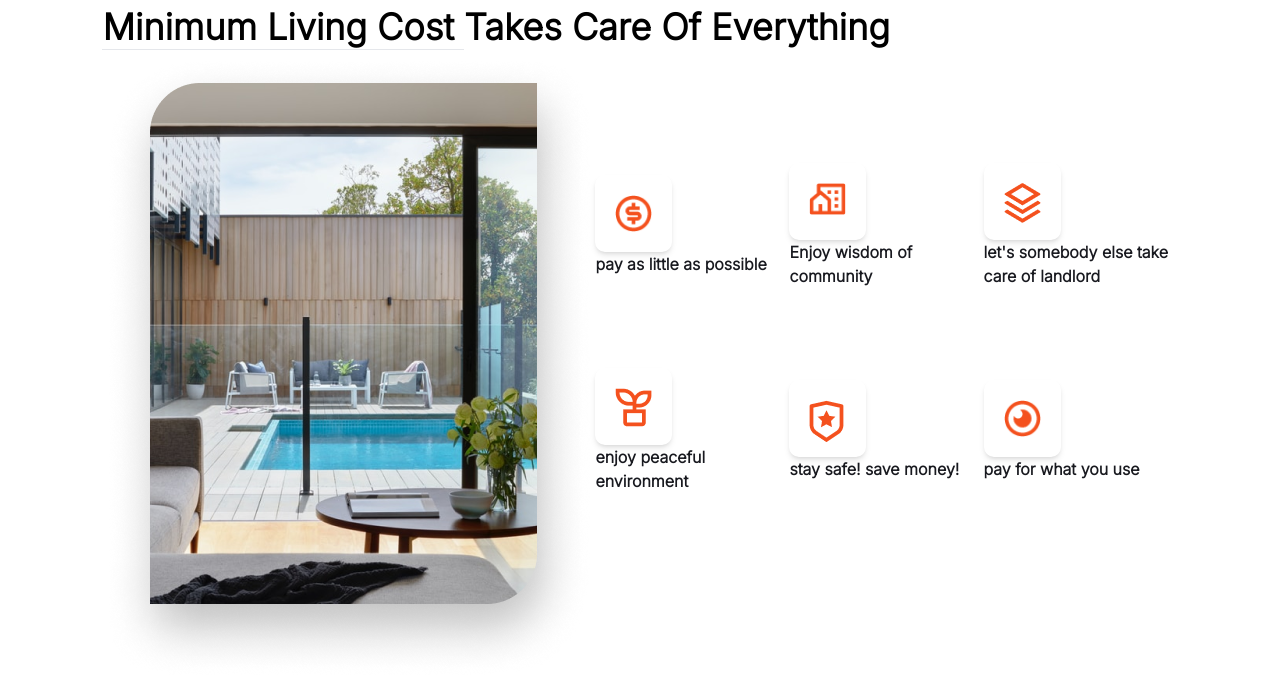
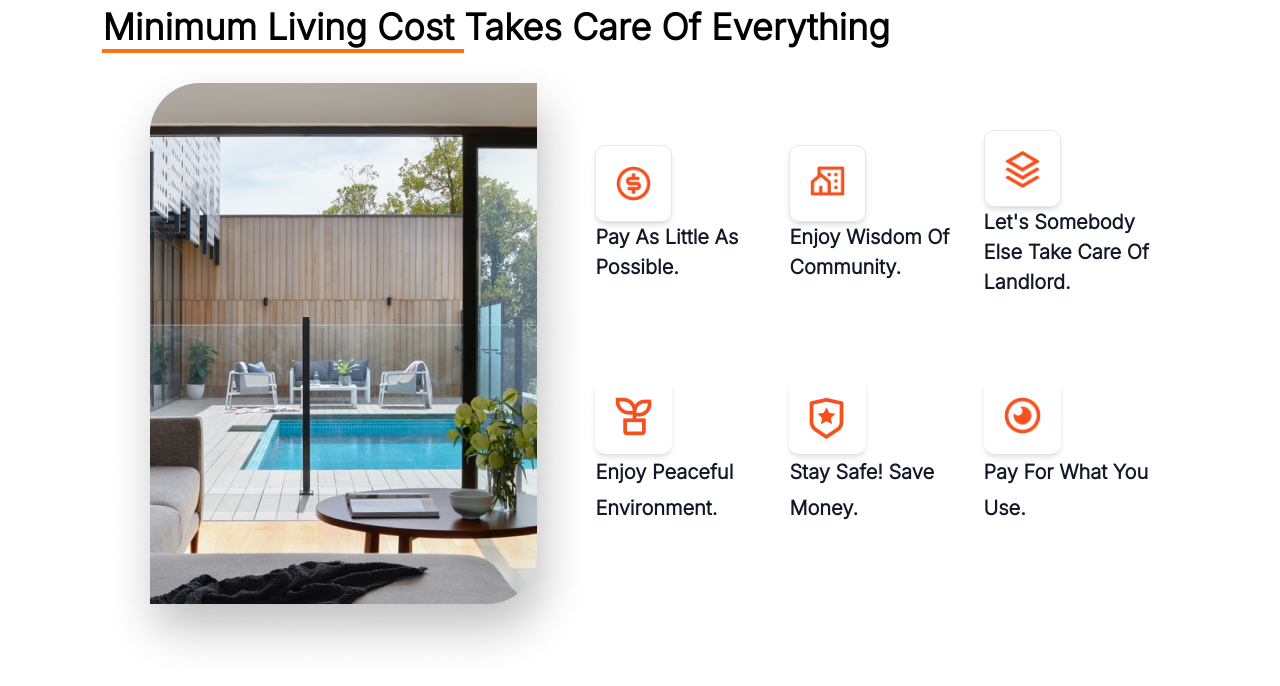
Before and after one commit to jesseemana/Rentals-Agency, a React (Vite) app: page / in a window 1280 px wide. Shown: the top 686 px of the page. Built offline with nearby package versions, Linux system fonts and the light colour scheme.

Commit message:
added border color

```diff
--- a/src/components/Desc.jsx
+++ b/src/components/Desc.jsx
@@ -8,8 +8,7 @@ export const Desc = () => {
       <h1 className="capitalize font-bold text-[36px]">
         {" "}
         <span
-          className="border border-b-#
-#F4511E border-l-0 border-r-0 border-t-0"
+          className="border border-b-orange-500 border-b-4 border-l-0 border-r-0 border-t-0"
         >
           {" "}
           minimum living cost{" "}
@@ -23,10 +22,10 @@ export const Desc = () => {
             {desc?.map((item, index) => {
               return (
                 <div key={index} className="">
-                  <div className="rounded-[10px] shadow-md p-5 bg-#ffffff w-[77px] h-[77px]">
+                  <div className="rounded-[10px] border shadow-md p-5 bg-#ffffff w-[77px] h-[77px]">
                     <img src={item.icon} alt="" />
                   </div>
-                  <p className="text-[#18191F] font-semibold">{item.desc}</p>
+                  <p className="text-gray-900 text-[20px] capitalize font-semibold">{item.desc}</p>
                 </div>
               );
             })}
@@ -34,11 +33,13 @@ export const Desc = () => {
           <div className="grid justify-center items-center grid-cols-3 my-20">
             {desc2?.map((item, index) => {
               return (
-                <div key={index} className="">
+                <div key={index} className="leading-9">
                   <div className="rounded-[10px] shadow-md p-5 bg-#ffffff w-[77px] h-[77px]">
                     <img src={item.icon} alt="" />
                   </div>
-                  <p className="text-[#18191F] font-semibold">{item.desc}</p>
+                  <p className="text-gray-900 leading-9 text-[20px] capitalize font-semibold">
+                    {item.desc}
+                  </p>
                 </div>
               );
             })}
--- a/src/data.js
+++ b/src/data.js
@@ -8,28 +8,28 @@ import icon6 from "../src/assets/vector6.png"
 export const desc = [
     {
         icon: icon1,
-        desc: "pay as little as possible"
+        desc: "pay as little as possible."
     },
     {
         icon: icon2,
-        desc: "Enjoy wisdom of community"
+        desc: "Enjoy wisdom of community."
     },
     {
         icon: icon3,
-        desc: "let's somebody else take care of landlord"
+        desc: "let's somebody else take care of landlord."
     }]
 
  export const desc2 = [
     {
         icon: icon4,
-        desc: "enjoy peaceful environment"
+        desc: "enjoy peaceful environment."
     },
     {
         icon: icon5,
-        desc: "stay safe! save money!"
+        desc: "stay safe! save money."
     },
     {
         icon: icon6,
-        desc: "pay for what you use"
+        desc: "pay for what you use."
     },
 ]
```
